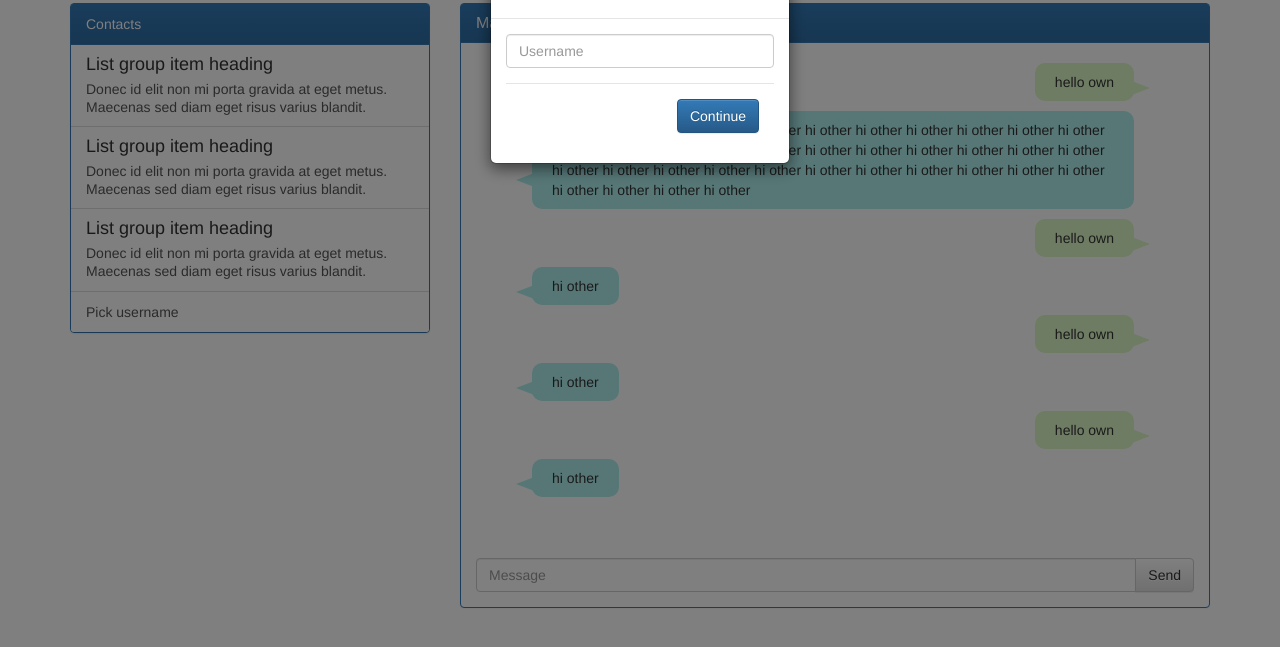
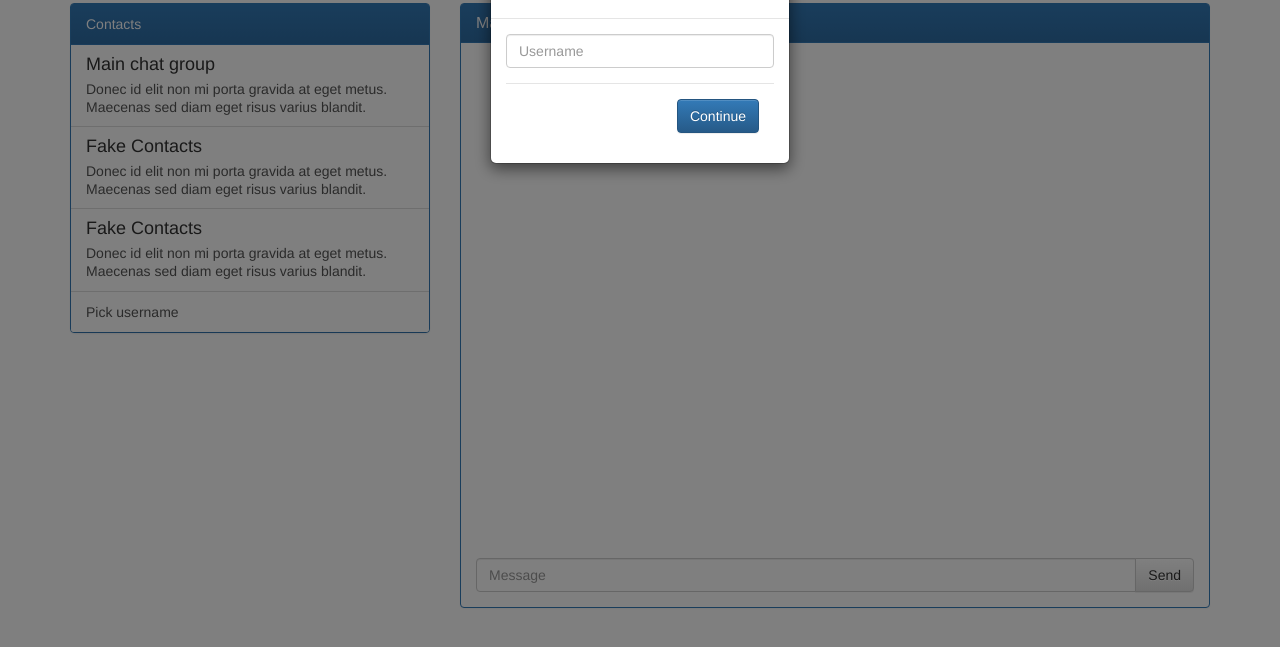
Before and after one commit to vincentw09/SimpleChatApp, a website: page client/index.html in a window 1280 px wide. Shown: the part 69-716 px from the top of the page. Drawn offline with nearby package versions, Linux system fonts and the light colour scheme; no server answers.

Commit message:
ready for emma

```diff
--- a/client/index.html
+++ b/client/index.html
@@ -78,17 +78,17 @@
                 <div class="panel-heading">Contacts</div>
                 <div class="list-group">
                     <button type="button" class="list-group-item">
-                        <h4 class="list-group-item-heading">List group item heading</h4>
+                        <h4 class="list-group-item-heading">Main chat group</h4>
                         <p class="list-group-item-text">Donec id elit non mi porta gravida at eget
                             metus. Maecenas sed diam eget risus varius blandit.</p>
                     </button>
                     <button type="button" class="list-group-item">
-                        <h4 class="list-group-item-heading">List group item heading</h4>
+                        <h4 class="list-group-item-heading">Fake Contacts</h4>
                         <p class="list-group-item-text">Donec id elit non mi porta gravida at eget
                             metus. Maecenas sed diam eget risus varius blandit.</p>
                     </button>
                     <button type="button" class="list-group-item">
-                        <h4 class="list-group-item-heading">List group item heading</h4>
+                        <h4 class="list-group-item-heading">Fake Contacts</h4>
                         <p class="list-group-item-text">Donec id elit non mi porta gravida at eget
                             metus. Maecenas sed diam eget risus varius blandit.</p>
                     </button>
@@ -106,28 +106,7 @@
                 <div class="panel-body">
                     <div class="chat-log" id="chat-log">
                         <ul id="chat-log-list">
-                            <li class="bubble-own">hello own</li>
-                            <br>
-                            <li class="bubble-other">hi other hi other hi other hi other hi other hi
-                                other hi other hi other hi other hi other hi other hi other hi other
-                                hi other hi other hi other hi other hi other hi other hi other hi
-                                other hi other hi other hi other hi other hi other hi other hi other
-                                hi other hi other hi other hi other hi other hi other hi other hi
-                                other hi other
-                            </li>
-                            <br>
-                            <li class="bubble-own">hello own</li>
-                            <br>
-                            <li class="bubble-other">hi other</li>
-                            <br>
-                            <li class="bubble-own">hello own</li>
-                            <br>
-                            <li class="bubble-other">hi other</li>
-                            <br>
-                            <li class="bubble-own">hello own</li>
-                            <br>
-                            <li class="bubble-other">hi other</li>
-                            <br>
+
                         </ul>
                     </div>
                     <form id="sendform" >
```
